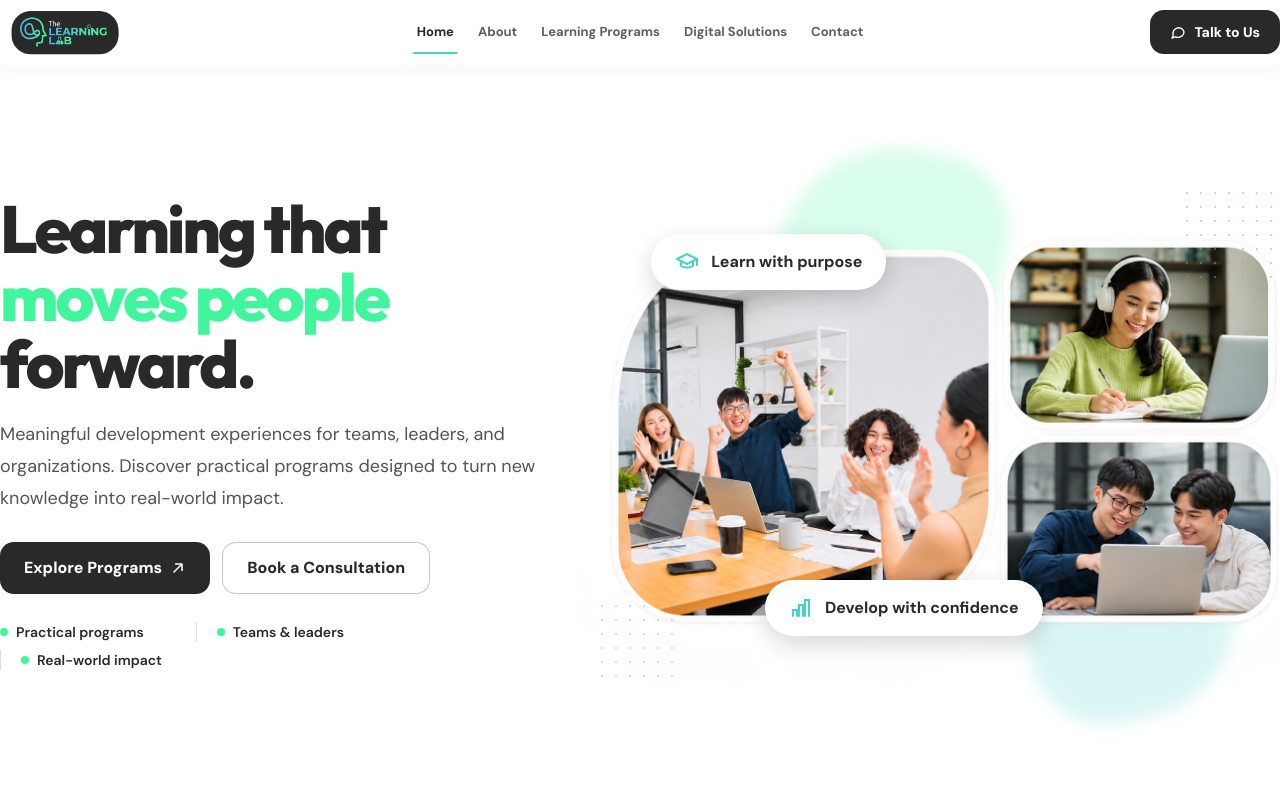
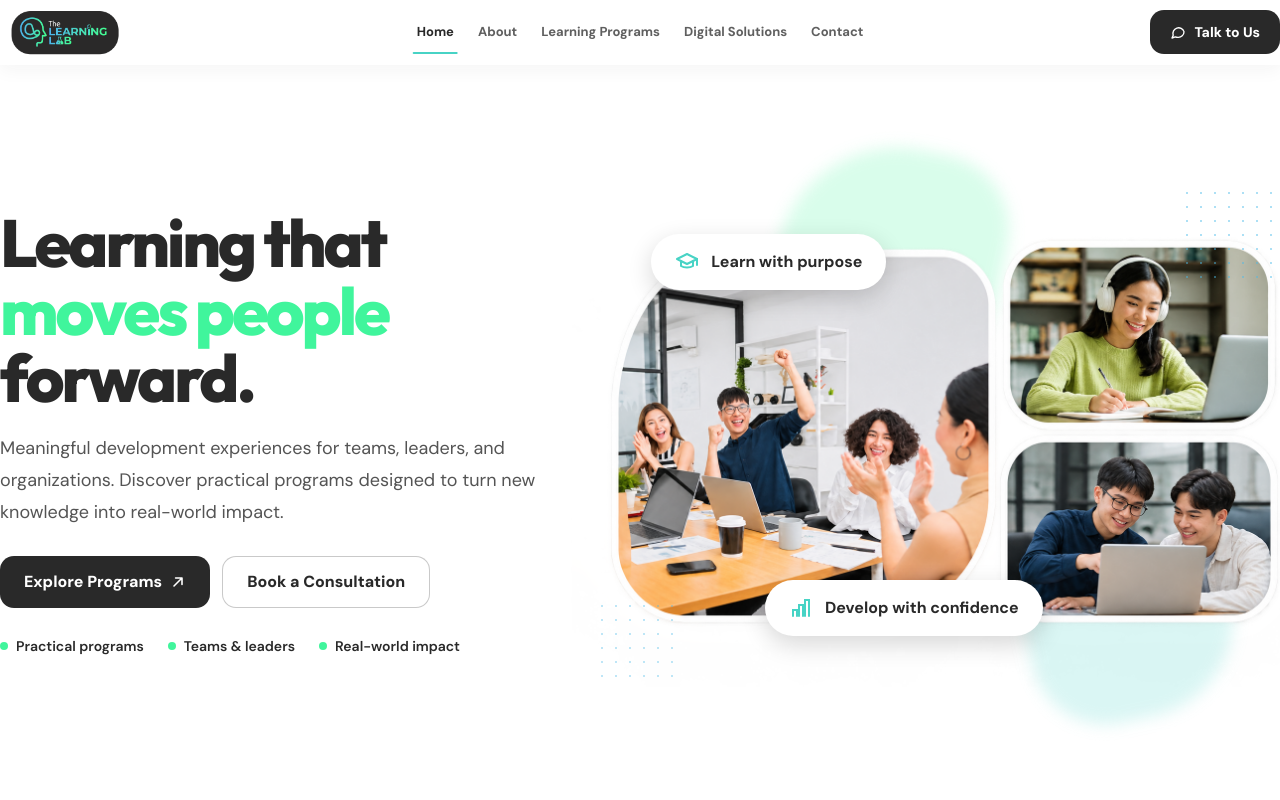
Before and after one commit to gabzy0423/The-Learning-Lab, a Next.js app: page / in a window 1280 px wide. Shown: the top 800 px of the page. Built offline with nearby package versions, Linux system fonts and the light colour scheme.

Commit message:
Keep hero highlights horizontal

```diff
--- a/app/page.tsx
+++ b/app/page.tsx
@@ -78,10 +78,10 @@ export default function Home() {
               Book a Consultation
             </Link>
           </div>
-          <ul className="mt-7 flex w-full flex-wrap items-center justify-start gap-x-4 gap-y-2 text-xs font-semibold leading-5 text-brand-charcoal sm:gap-x-6 sm:text-sm lg:gap-x-8">
-            <li className="flex items-center gap-2 sm:pr-5"><span aria-hidden="true" className="size-2 rounded-full bg-brand-mint-green" />Practical programs</li>
-            <li className="flex items-center gap-2 sm:border-l sm:border-brand-charcoal/15 sm:px-5"><span aria-hidden="true" className="size-2 rounded-full bg-brand-mint-green" />Teams &amp; leaders</li>
-            <li className="flex items-center gap-2 sm:border-l sm:border-brand-charcoal/15 sm:pl-5"><span aria-hidden="true" className="size-2 rounded-full bg-brand-mint-green" />Real-world impact</li>
+          <ul className="mt-7 flex w-full flex-wrap items-center justify-start gap-x-5 gap-y-2 text-xs font-semibold leading-5 text-brand-charcoal sm:flex-nowrap sm:gap-x-6 sm:text-sm">
+            <li className="flex items-center gap-2"><span aria-hidden="true" className="size-2 rounded-full bg-brand-mint-green" />Practical programs</li>
+            <li className="flex items-center gap-2"><span aria-hidden="true" className="size-2 rounded-full bg-brand-mint-green" />Teams &amp; leaders</li>
+            <li className="flex items-center gap-2"><span aria-hidden="true" className="size-2 rounded-full bg-brand-mint-green" />Real-world impact</li>
           </ul>
         </div>
         <div className="relative isolate order-2 flex w-full justify-center lg:order-none lg:justify-end lg:[&>span:not([aria-hidden])]:text-base lg:[&>span:not([aria-hidden])]:px-6">
```
